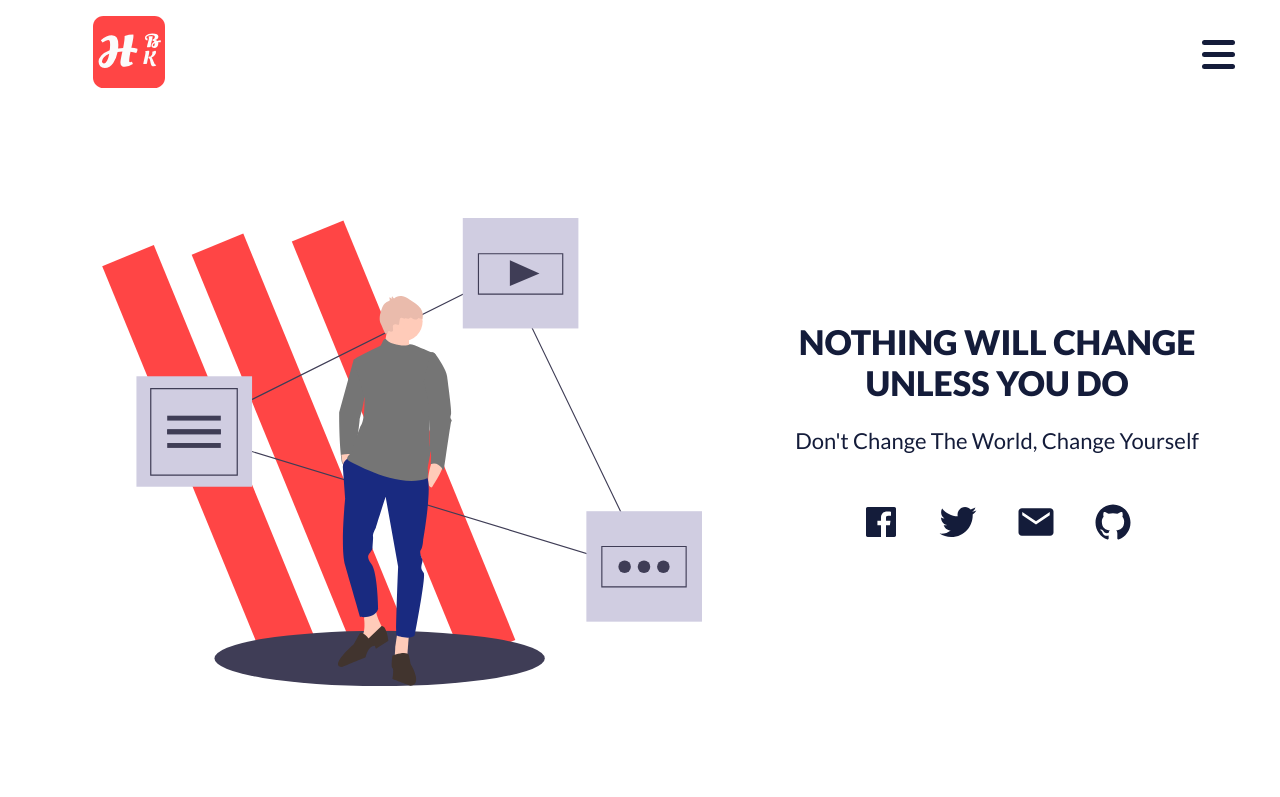
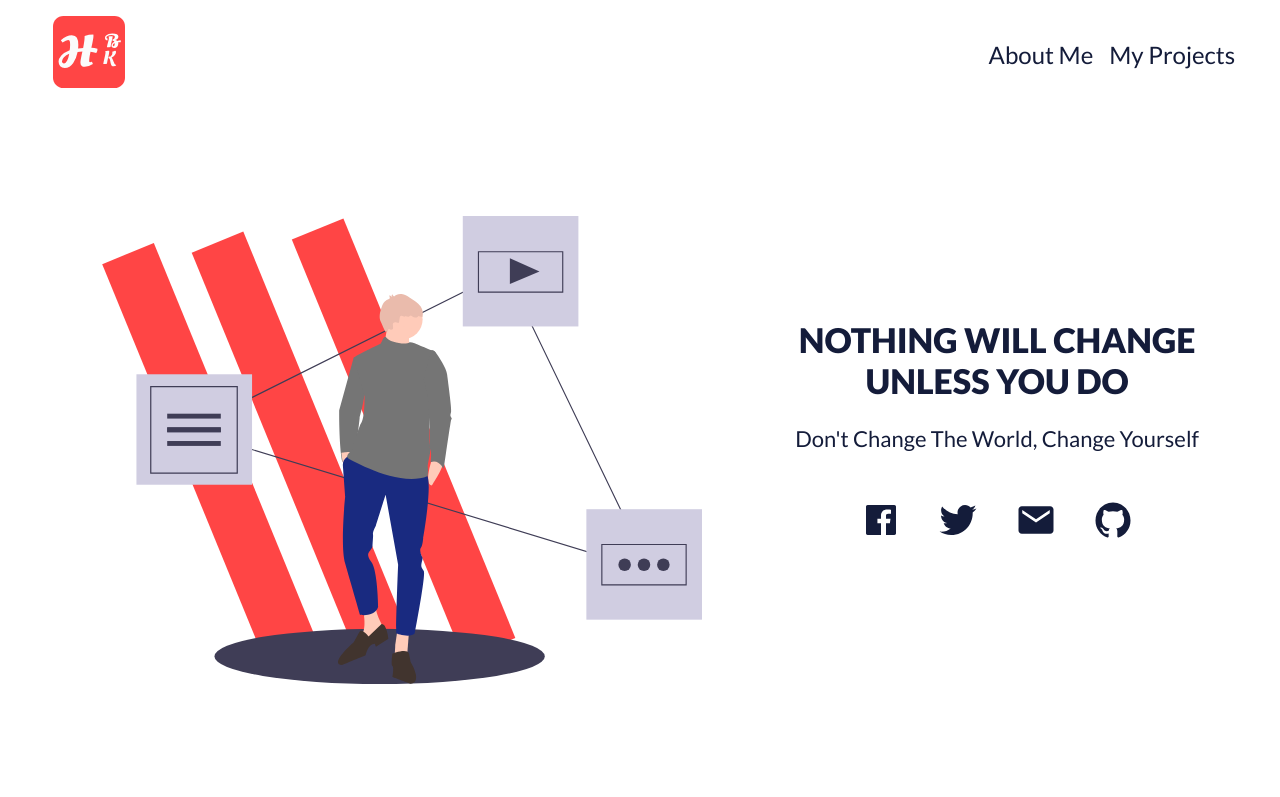
Before and after one commit to HmmamBabiKhouja/my-portfolio, a plain HTML site: page index.html in a window 1280 px wide. Shown: the top 797 px of the page. Drawn offline with nearby package versions, Linux system fonts and the light colour scheme.

Commit message:
fixing logo width/ margin issues

```diff
--- a/style/queries.css
+++ b/style/queries.css
@@ -111,6 +111,24 @@
         font-size:20px;
     }
 
+    .burger{
+        display: none;
+    }
+
+    .nav-list{
+        transform: translate(0);
+    }
+
+    .nav-links{
+        flex-direction: row;
+        justify-content: flex-end;
+        margin-top: 2rem;
+    }
+
+    .nav-link:first-child{
+        margin: 0 16px 0 0;
+    }
+
     header{
         display:grid;
         grid-template-rows:1fr 1fr;
--- a/style/style.css
+++ b/style/style.css
@@ -75,12 +75,13 @@ nav{
 .logo>img,
 .logo>source{
     width:72px;
-    margin: 0.8rem;
+    margin: 0.8rem 0.4rem;
+    display: block;
 }
 
 .nav-list-father{
     position: relative;
-        width: 100%;
+    width: 100%;
 }
 
 .nav-list{
@@ -103,7 +104,7 @@ nav{
 }
 
 .nav-link:first-child{
-    margin: 0 16px 16px 0;
+    margin: 0 0 16px 0;
 }
 
 .nav-link>a,
```
Also changed, not shown: index.html (+1 -2 lines).
